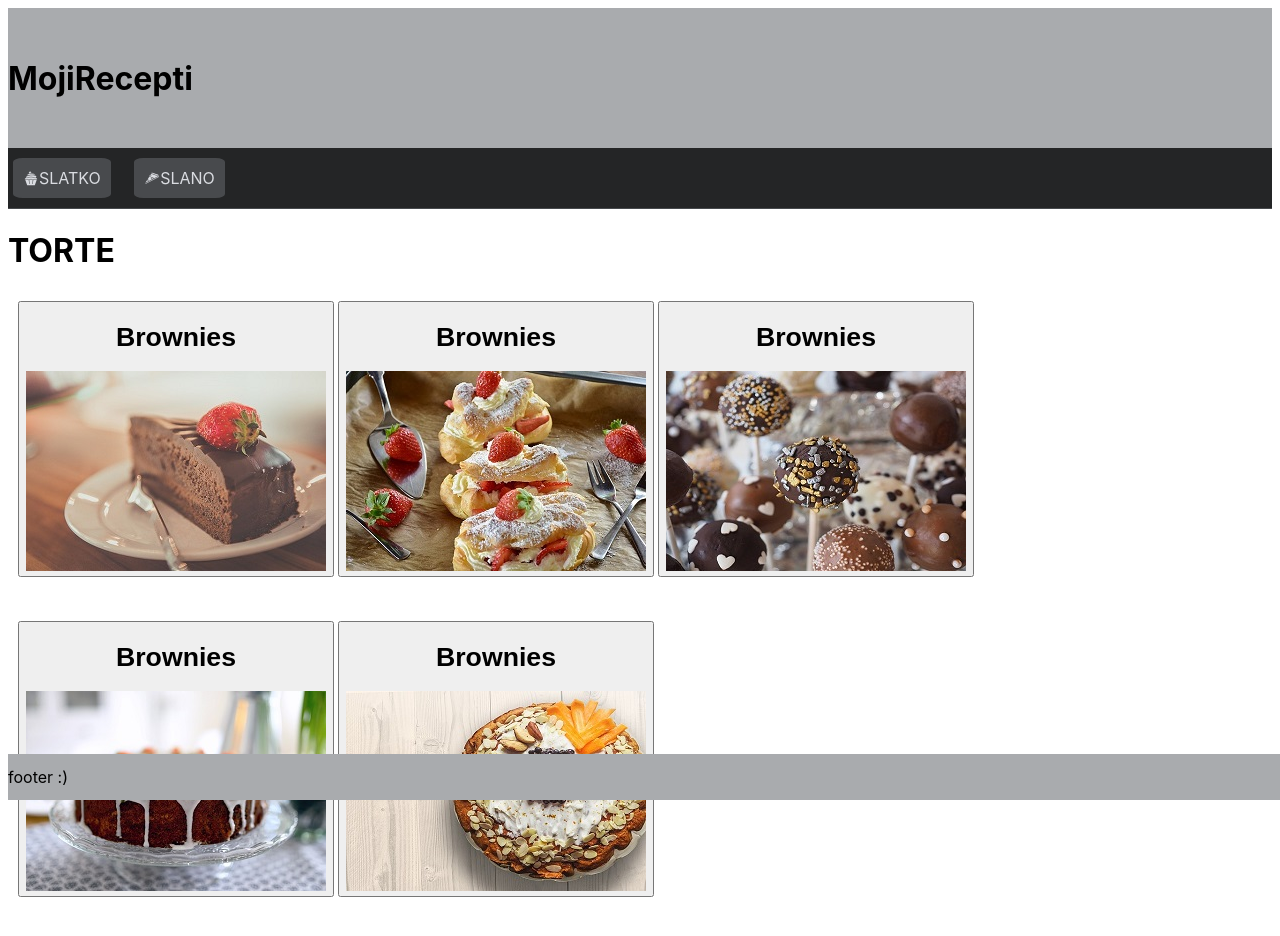
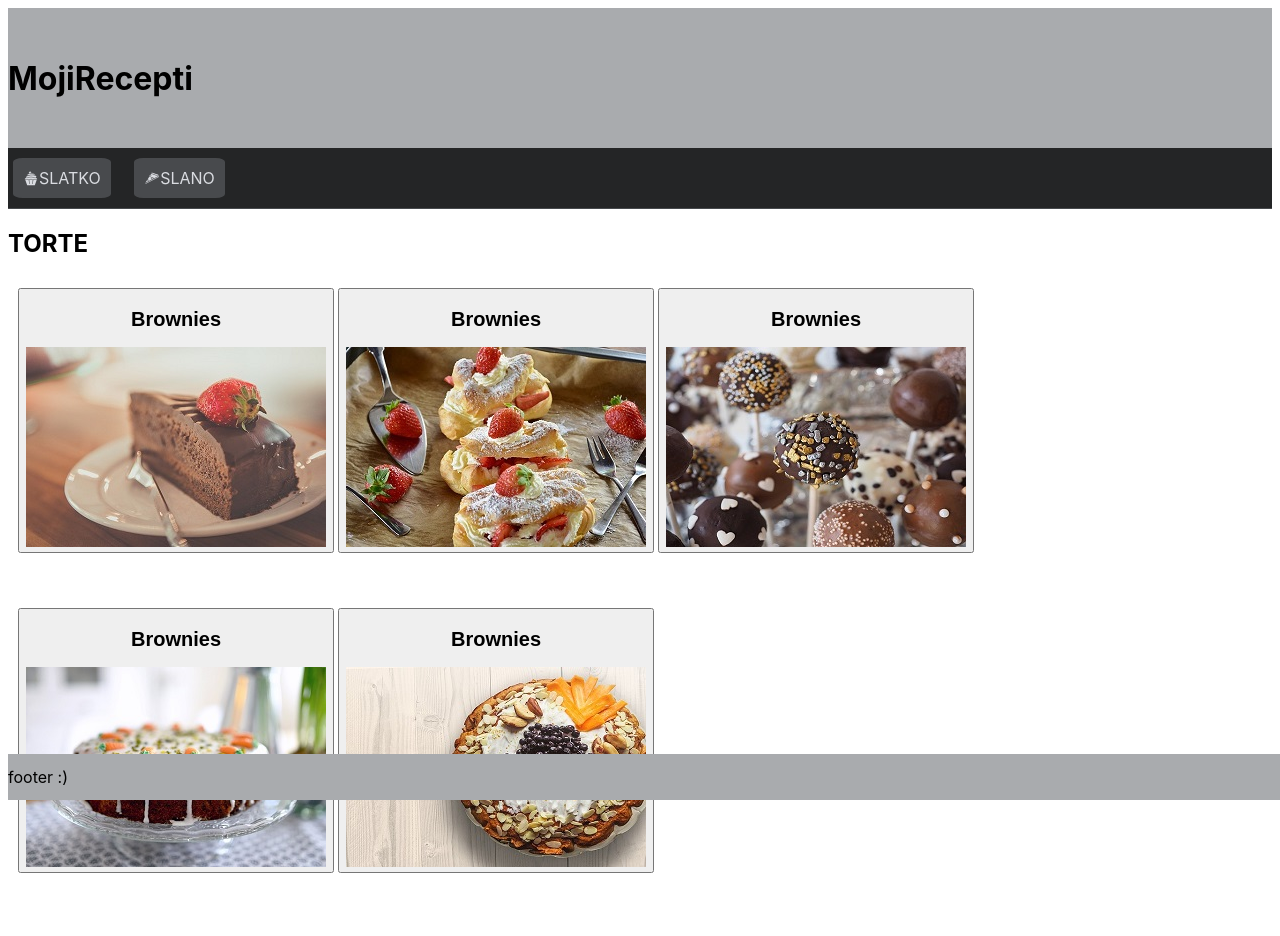
Before and after one commit to Etica97/moji-recepti, a React (Create React App) app: page /torte in a window 1280 px wide. Shown: the top 936 px of the page. Built offline with nearby package versions, Linux system fonts and the light colour scheme.

Commit message:
Fixed headers1 so David won't kill me

```diff
--- a/src/pages/Kiflice.jsx
+++ b/src/pages/Kiflice.jsx
@@ -5,7 +5,7 @@ function Kiflice() {
   return (
     <div>
       <Dropdown />
-      <h1>UGABUGA KIFLE</h1>
+      <h2>UGABUGA KIFLE</h2>
       </div>
   )
 }
--- a/src/pages/Kolači.jsx
+++ b/src/pages/Kolači.jsx
@@ -6,11 +6,11 @@ function Kolači() {
   return (
     <div>
       <Dropdown />
-      <h1>KOLAČI</h1>
+      <h2>KOLAČI</h2>
       {KolačiData.map((kolačiDetail, index)=>{
         return <div className='recipe-button' key={kolačiDetail.id}>
         <button>
-         <h1>{kolačiDetail.name}</h1>
+         <h2>{kolačiDetail.name}</h2>
          <img src= {kolačiDetail.image} alt='img_kolač' />
         </button>
         </div>
--- a/src/pages/Kruh.jsx
+++ b/src/pages/Kruh.jsx
@@ -5,7 +5,7 @@ function Kruh() {
   return (
     <div>
       <Dropdown />
-      <h1>KRU</h1>
+      <h2>KRU</h2>
       </div>
   )
 }
--- a/src/pages/Palačinke.jsx
+++ b/src/pages/Palačinke.jsx
@@ -5,7 +5,7 @@ function Palačinke() {
   return (
     <div>
       <Dropdown />
-      <h1>PALJAČINKE</h1>
+      <h2>PALJAČINKE</h2>
       </div>
   )
 }
--- a/src/pages/Torte.jsx
+++ b/src/pages/Torte.jsx
@@ -7,11 +7,11 @@ function Torte() {
   return (
     <div>
       <Dropdown />
-      <h1>TORTE</h1>
+      <h2>TORTE</h2>
       {TorteData.map((torteDetail, index)=>{
         return <div className='recipe-button' key={torteDetail.id}>
         <button>
-         <h1>{torteDetail.name}</h1>
+         <h2>{torteDetail.name}</h2>
          <img src= {torteDetail.image} alt='img_torte' />
         </button>
         </div>
--- a/src/pages/Variva.jsx
+++ b/src/pages/Variva.jsx
@@ -5,7 +5,7 @@ function Variva() {
   return (
     <div>
       <Dropdown />
-      <h1>NE ZNAM KUHATI</h1>
+      <h2>NE ZNAM KUHATI</h2>
       </div>
   )
 }
```
